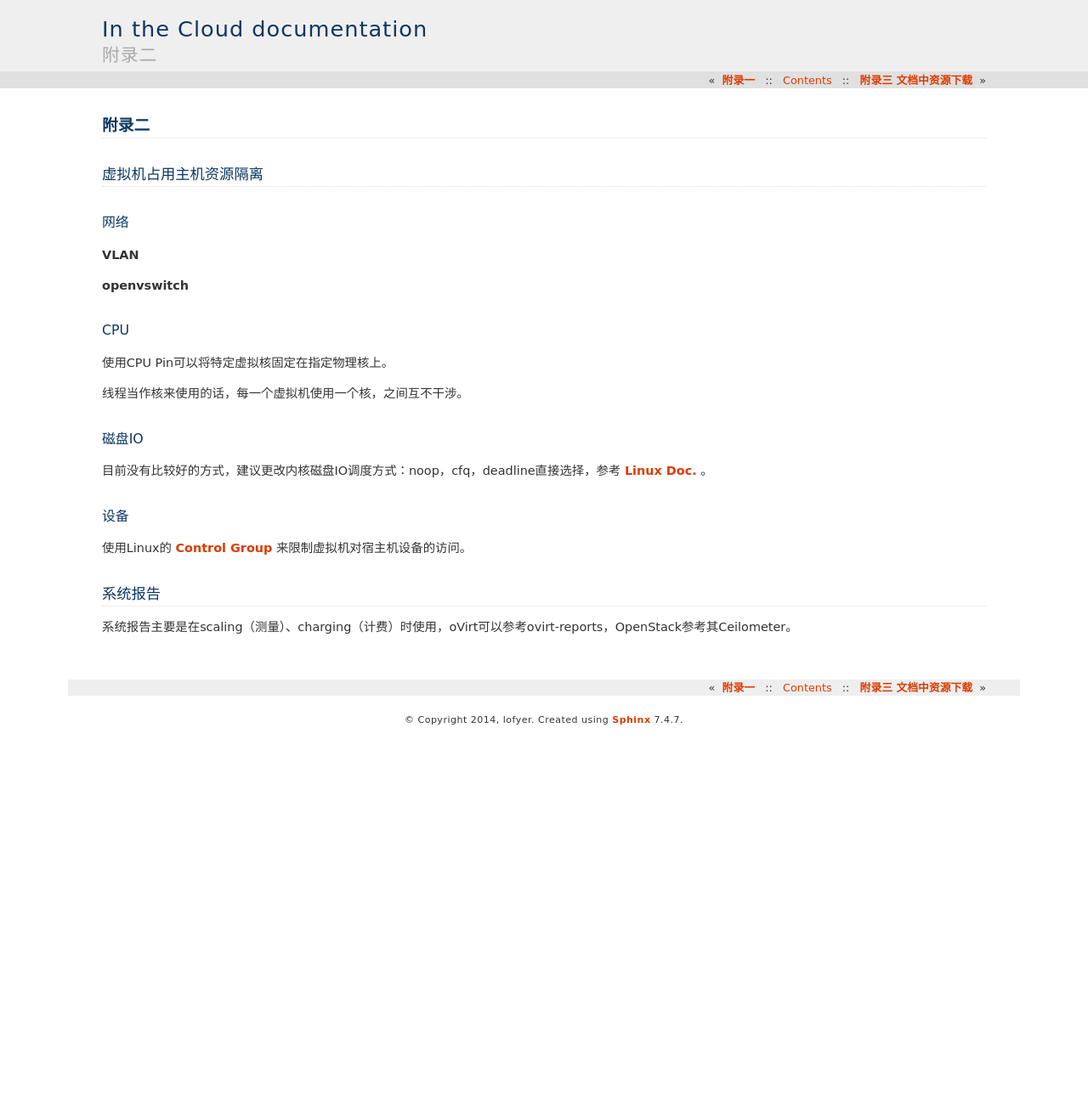
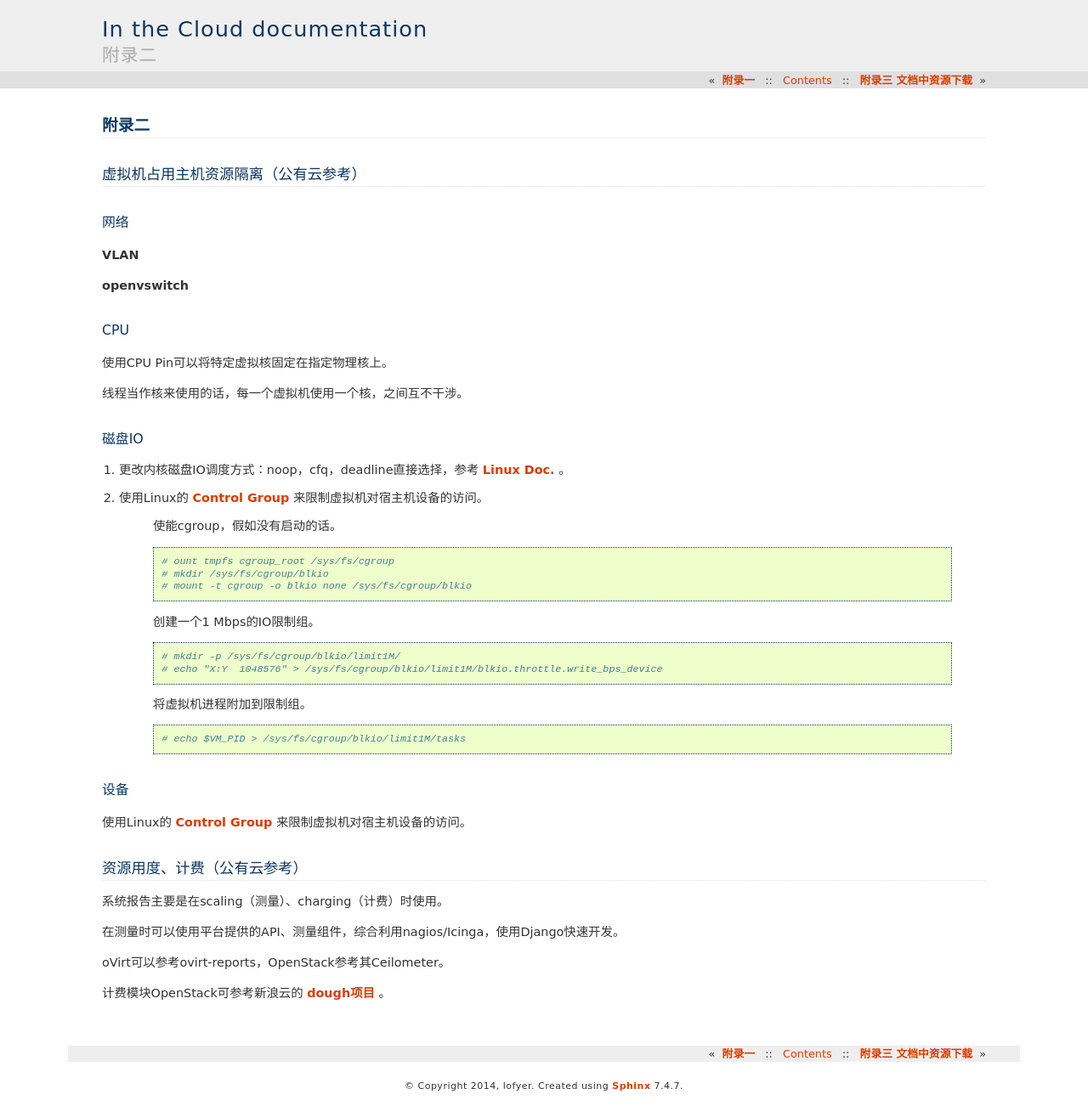
Before and after one commit to lofyer/InTheCloud, a Sphinx documentation site: the page built from source/posts/appendix02.rst, in a window 1280 px wide. Shown: the whole page at 85% size. Built offline with Sphinx 7.4.7, drawn with Linux system fonts in a browser that asks for light colours; formulas are drawn with MathJax 3; before the commit the page ends 900 px from its top, so only the background shows below that.

Commit message:
添加IO限制

```diff
--- a/source/index.rst
+++ b/source/index.rst
@@ -14,10 +14,10 @@ In the Cloud
     posts/ch03.rst
     posts/ch04.rst
     posts/ch05.rst
-    posts/exp.rst
     posts/appendix01.rst
     posts/appendix02.rst
     posts/appendix03.rst
+    posts/exp.rst
 
 链接
 ==================
--- a/source/posts/appendix02.rst
+++ b/source/posts/appendix02.rst
@@ -2,9 +2,9 @@
 附录二
 ================================
 
-----------------------
-虚拟机占用主机资源隔离
-----------------------
+-----------------------------------
+虚拟机占用主机资源隔离（公有云参考）
+-----------------------------------
 
 网络
 -----
@@ -23,15 +23,44 @@ CPU
 磁盘IO
 -------
 
-目前没有比较好的方式，建议更改内核磁盘IO调度方式：noop，cfq，deadline直接选择，参考 `Linux Doc. <https://git.kernel.org/cgit/linux/kernel/git/torvalds/linux.git/tree/Documentation/block>`_ 。
+1. 更改内核磁盘IO调度方式：noop，cfq，deadline直接选择，参考 `Linux Doc. <https://git.kernel.org/cgit/linux/kernel/git/torvalds/linux.git/tree/Documentation/block>`_ 。
+
+2. 使用Linux的 `Control Group <https://git.kernel.org/cgit/linux/kernel/git/torvalds/linux.git/tree/Documentation/cgroups>`_ 来限制虚拟机对宿主机设备的访问。
+
+    使能cgroup，假如没有启动的话。
+
+    .. code::
+
+        # ount tmpfs cgroup_root /sys/fs/cgroup
+        # mkdir /sys/fs/cgroup/blkio
+        # mount -t cgroup -o blkio none /sys/fs/cgroup/blkio
+
+    创建一个1 Mbps的IO限制组。
+
+    .. code::
+
+        # mkdir -p /sys/fs/cgroup/blkio/limit1M/
+        # echo "X:Y  1048576" > /sys/fs/cgroup/blkio/limit1M/blkio.throttle.write_bps_device
+
+    将虚拟机进程附加到限制组。
+
+    .. code::
+
+        # echo $VM_PID > /sys/fs/cgroup/blkio/limit1M/tasks
 
 设备
 -----
 
 使用Linux的 `Control Group <https://git.kernel.org/cgit/linux/kernel/git/torvalds/linux.git/tree/Documentation/cgroups>`_ 来限制虚拟机对宿主机设备的访问。
 
---------
-系统报告
---------
+---------------------------
+资源用度、计费（公有云参考）
+---------------------------
 
-系统报告主要是在scaling（测量）、charging（计费）时使用，oVirt可以参考ovirt-reports，OpenStack参考其Ceilometer。
+系统报告主要是在scaling（测量）、charging（计费）时使用。
+
+在测量时可以使用平台提供的API、测量组件，综合利用nagios/Icinga，使用Django快速开发。
+
+oVirt可以参考ovirt-reports，OpenStack参考其Ceilometer。
+
+计费模块OpenStack可参考新浪云的 `dough项目 <https://github.com/sinacloud/dough>`_ 。
```
